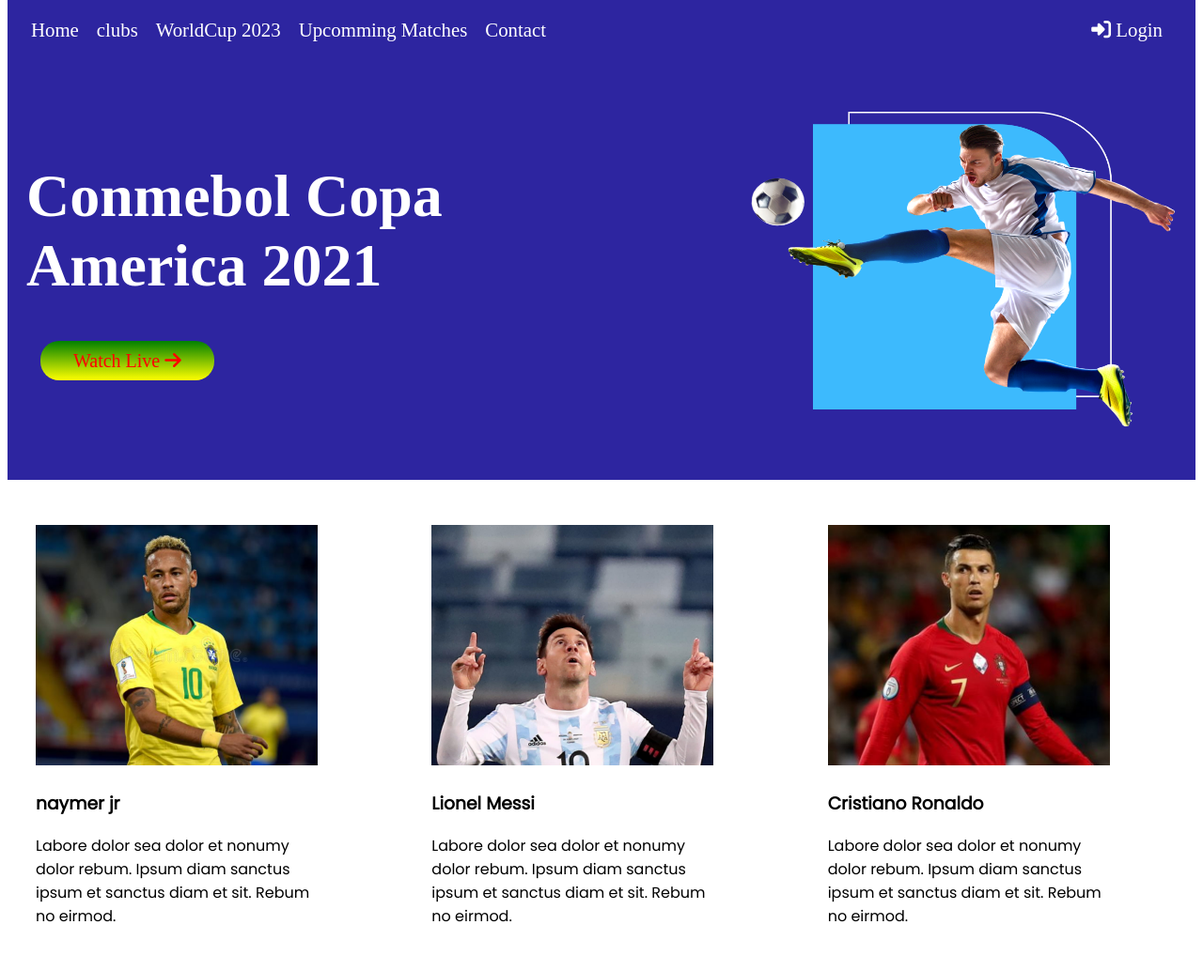
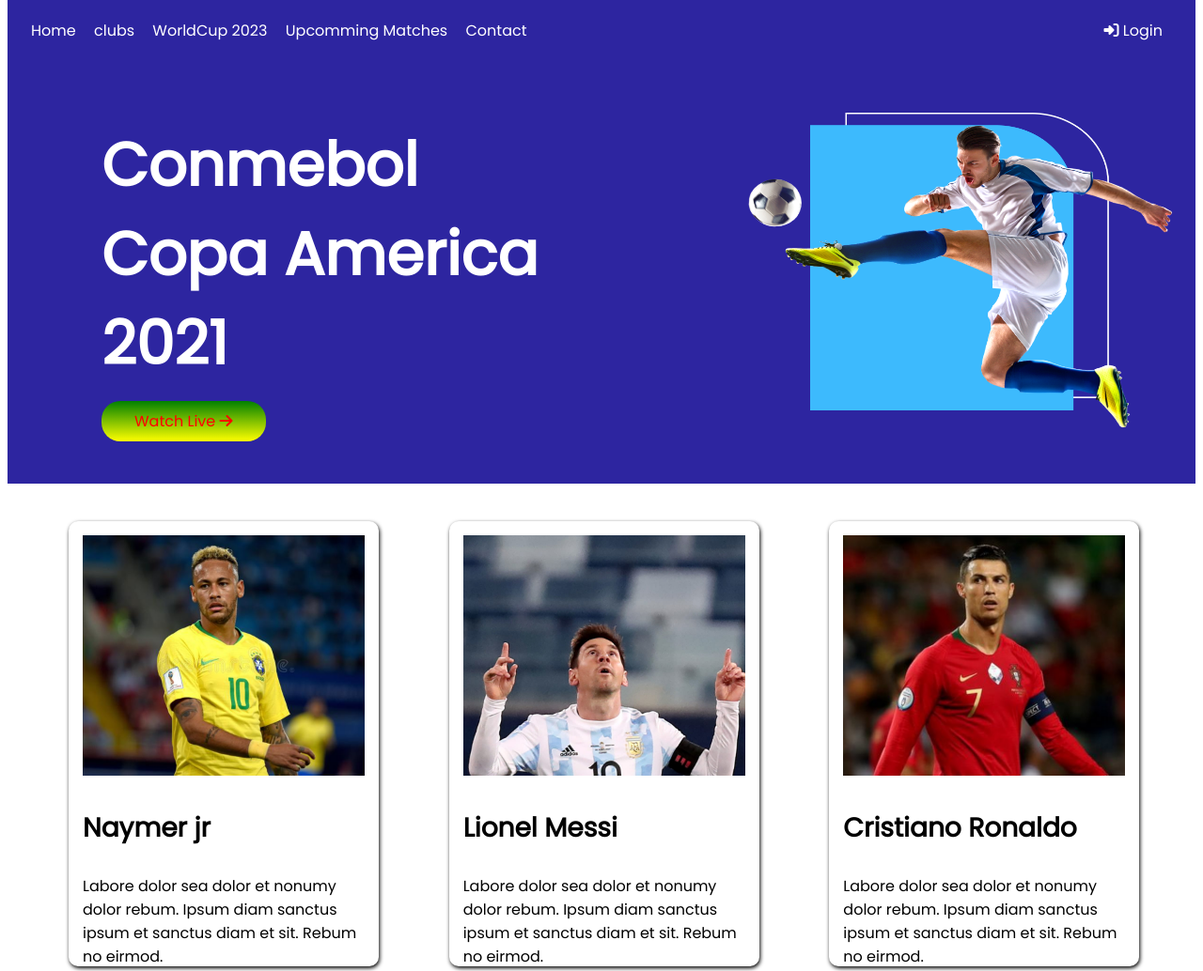
Before and after one commit to jakiruli/responsive-football, a plain HTML site: page index.html in a window 1280 px wide. Shown: the part 40-1074 px from the top of the page at 94% size. Drawn offline with Linux system fonts and the light colour scheme.

Commit message:
box container added

```diff
--- a/index.html
+++ b/index.html
@@ -16,6 +16,8 @@
 
 </head>
 <body>
+
+   <!-- header icon  -->
  <header>
      <nav>
          <span>
@@ -31,28 +33,28 @@
 
          </span>
      </nav>
-     <div class="header-line">
+       <!-- football container  -->
         <section class=" football-container">
             <div class="football-half">
-                <h1> Conmebol
-                    Copa America
-                    2021</h1>
+                <h1> Conmebol Copa America 2021</h1> <br>
                 <a class="link-button" target="_blank" href="https://www.facebook.com/mdjakirul.islam.104/"> Watch Live <i class="fas fa-arrow-right"></i></a>
             </div> <br>
                 <div class="football-half " >
                     <img src="images/banner.png" alt="">
                 </div>
         </section>
-     </div>
+
  </header>
  <br>
+
+   <!-- Football Player container Box -->
 
   <section class="football-container2">
       <div class="player-box">
         <img src="images/players/player-1.png" alt="">
 
          <div class="player-info">
-            <h3>naymer jr</h3>
+            <h3 >Naymer jr</h3>
             <p>Labore dolor sea dolor et nonumy dolor rebum. Ipsum diam sanctus ipsum et sanctus diam et sit. Rebum no eirmod.</p>
          </div>
       </div>
@@ -60,7 +62,7 @@
       <div class="player-box">
         <img src="images/players/player-2.png" alt="">
          <div class="player-info">
-            <h3>Lionel Messi</h3>
+            <h3 >Lionel Messi</h3>
             <p>Labore dolor sea dolor et nonumy dolor rebum. Ipsum diam sanctus ipsum et sanctus diam et sit. Rebum no eirmod.</p>
          </div>
       </div>
@@ -68,7 +70,7 @@
       <div class="player-box">
         <img src="images/players/player-3.png" alt="">
          <div class="player-info">
-            <h3>Cristiano Ronaldo</h3>
+            <h3 >Cristiano Ronaldo</h3>
             <p>Labore dolor sea dolor et nonumy dolor rebum. Ipsum diam sanctus ipsum et sanctus diam et sit. Rebum no eirmod.</p>
          </div>
       </div>
@@ -76,7 +78,7 @@
       <div class="player-box">
         <img src="images/players/player-4.png" alt="">
          <div class="player-info">
-            <h3>Paulo Dybala</h3>
+            <h3 >Paulo Dybala</h3>
             <p>Labore dolor sea dolor et nonumy dolor rebum. Ipsum diam sanctus ipsum et sanctus diam et sit. Rebum no eirmod.</p>
          </div>
       </div>
@@ -84,15 +86,15 @@
       <div class="player-box">
         <img src="images/players/player-5.png" alt="">
          <div class="player-info">
-            <h3>Mesut Ozil </h3>
+            <h3 >Mesut Ozil </h3>
             <p>Labore dolor sea dolor et nonumy dolor rebum. Ipsum diam sanctus ipsum et sanctus diam et sit. Rebum no eirmod.</p>
          </div>
+      </div>
 
-      </div>
       <div class="player-box">
         <img src="images/players/player-6.png" alt="">
          <div class="player-info">
-            <h3>Mauro Icardi </h3>
+            <h3 >Mauro Icardi </h3>
             <p>Labore dolor sea dolor et nonumy dolor rebum. Ipsum diam sanctus ipsum et sanctus diam et sit. Rebum no eirmod.</p>
          </div>
       </div>
@@ -100,7 +102,7 @@
       <div class="player-box">
         <img src="images/players/player-7.png" alt="">
          <div class="player-info">
-            <h3>Di Maria</h3>
+            <h3 >Di Maria</h3>
             <p>Labore dolor sea dolor et nonumy dolor rebum. Ipsum diam sanctus ipsum et sanctus diam et sit. Rebum no eirmod.</p>
          </div>
       </div>
@@ -108,7 +110,7 @@
       <div class="player-box">
         <img src="images/players/player-8.png" alt="">
          <div class="player-info">
-            <h3>Kylian Mbappé</h3>
+            <h3 >Kylian Mbappé</h3>
             <p>Labore dolor sea dolor et nonumy dolor rebum. Ipsum diam sanctus ipsum et sanctus diam et sit. Rebum no eirmod.</p>
          </div>
       </div>
@@ -116,7 +118,7 @@
       <div class="player-box">
         <img src="images/players/player-9.png" alt="">
          <div class="player-info">
-            <h3>Mohamed Salah</h3>
+            <h3 >Mohamed Salah</h3>
             <p>Labore dolor sea dolor et nonumy dolor rebum. Ipsum diam sanctus ipsum et sanctus diam et sit. Rebum no eirmod.</p>
          </div>
       </div>
@@ -124,7 +126,7 @@
       <div class="player-box">
         <img src="images/players/player-10.png" alt="">
          <div class="player-info">
-            <h3>Harry Kane</h3>
+            <h3 >Harry Kane</h3>
             <p>Labore dolor sea dolor et nonumy dolor rebum. Ipsum diam sanctus ipsum et sanctus diam et sit. Rebum no eirmod.</p>
          </div>
       </div>
@@ -132,7 +134,7 @@
       <div class="player-box">
         <img src="images/players/player-11.png" alt="">
          <div class="player-info">
-            <h3>Kevin De Bruyne</h3>
+            <h3 >Kevin De Bruyne</h3>
             <p>Labore dolor sea dolor et nonumy dolor rebum. Ipsum diam sanctus ipsum et sanctus diam et sit. Rebum no eirmod.</p>
          </div>
       </div>
@@ -140,12 +142,14 @@
       <div class="player-box">
         <img src="images/players/player-12.png" alt="">
          <div class="player-info">
-            <h3>Philippe Coutinho </h3>
+            <h3 >Philippe Coutinho </h3>
             <p>Labore dolor sea dolor et nonumy dolor rebum. Ipsum diam sanctus ipsum et sanctus diam et sit. Rebum no eirmod.</p>
          </div>
       </div>
   </section>
    <br>
+   <!-- second section football club -->
+
    <section class="football-container">
     <div class="football-half">
 
@@ -159,22 +163,25 @@
    </section>
 
    <br>
+
+    <!-- football logo design -->
+    <section>
       <footer>
          <div class="footer-container">
-                <div class="footer-football">
+                 <div class="footer-logo">
                      <img src="images/Logo.png" alt="">
-
              </div>
 
              <div class="footer-icon">
-                <i class="fab fa-instagram"></i>
-                <i class="fab fa-youtube"></i>
-                <i class="fab fa-twitter-square"></i>
-                <i class="fab fa-dribbble"></i>
+                 <a href=""><i class="fab fa-instagram"></i></a>
+                 <a href=""><i class="fab fa-youtube"></i></a>
+                 <a href=""><i class="fab fa-twitter-square"></i></a>
+                 <a href=""> <i class="fab fa-dribbble"></i></a>
              </div>
+
              <h3>Copyright &copy; 2021 Football</h3>
          </div>
-
      </footer>
+    </section>
 </body>
 </html>
--- a/styles.css
+++ b/styles.css
@@ -1,3 +1,6 @@
+body {
+  font-family: "Poppins", sans-serif;
+}
 header {
   background: #2d25a0;
 }
@@ -11,19 +14,23 @@ nav {
 nav a {
   text-decoration: none;
   color: white;
-  font-size: 1.3em;
+  width: 46px;
+  height: 24px;
   margin-right: 15px;
 }
 
 .football-container {
   display: flex;
+
 }
 
 .football-half h1 {
   font-size: 64px;
+  width: 485px;
+  height: 230px;
   color: white;
-  padding-top: 50px;
-  margin-left: 20px;
+  padding-top: 5px;
+  margin-left: 100px;
 }
 
 .football-half img {
@@ -36,7 +43,7 @@ nav a {
 }
 
 .link-button {
-  font-size: 20px;
+  font-size: 16px;
   text-decoration: none;
   background-image: linear-gradient(green, yellow);
   border-radius: 20px;
@@ -44,12 +51,14 @@ nav a {
   padding-right: 35px;
   padding-top: 10px;
   padding-bottom: 10px;
-  margin-left: 35px;
+  margin-left: 100px;
   color: red;
 }
 .football-container2 {
   display: grid;
   grid-template-columns: repeat(3, 1fr);
+  padding-left: 50px;
+
 }
 .player-box {
   height: 474px;
@@ -57,10 +66,11 @@ nav a {
   left: 180px;
   top: 747px;
   margin: 15px;
-  box-shadow: 5px 5px 5px white;
+
   border-radius: 10px;
   padding: 15px;
-  font-family: "Poppins", sans-serif;
+  box-sizing: border-box;
+  box-shadow: 1px 2px 4px black  ;
 }
 .player-box img {
   width: 300px;
@@ -70,19 +80,32 @@ nav a {
   height: 154px;
   width: 300px;
 }
+.player-info h3 {
+  font-size: 28px;
+  text-align: left;
+}
+.player-info p{
+  Font size: 16px;
+  text-align: left;
+}
 
 .text-color {
   color: green;
   font-size: 50px;
 }
 .footer-container {
-  padding-top: 200px;
+  padding-top: 100px;
   text-align: center;
+
 }
 .footer-container img {
   height: 110px;
+
+
 }
 .fab {
   margin: 15px;
   font-size: 20px;
+  /* align-items: center; */
+  justify-content: center;
 }
```
Also changed, not shown: images/players/Brach.jpg (added), images/players/juven.jpg (added). Lines whose indentation alone changed are shown as unchanged.
